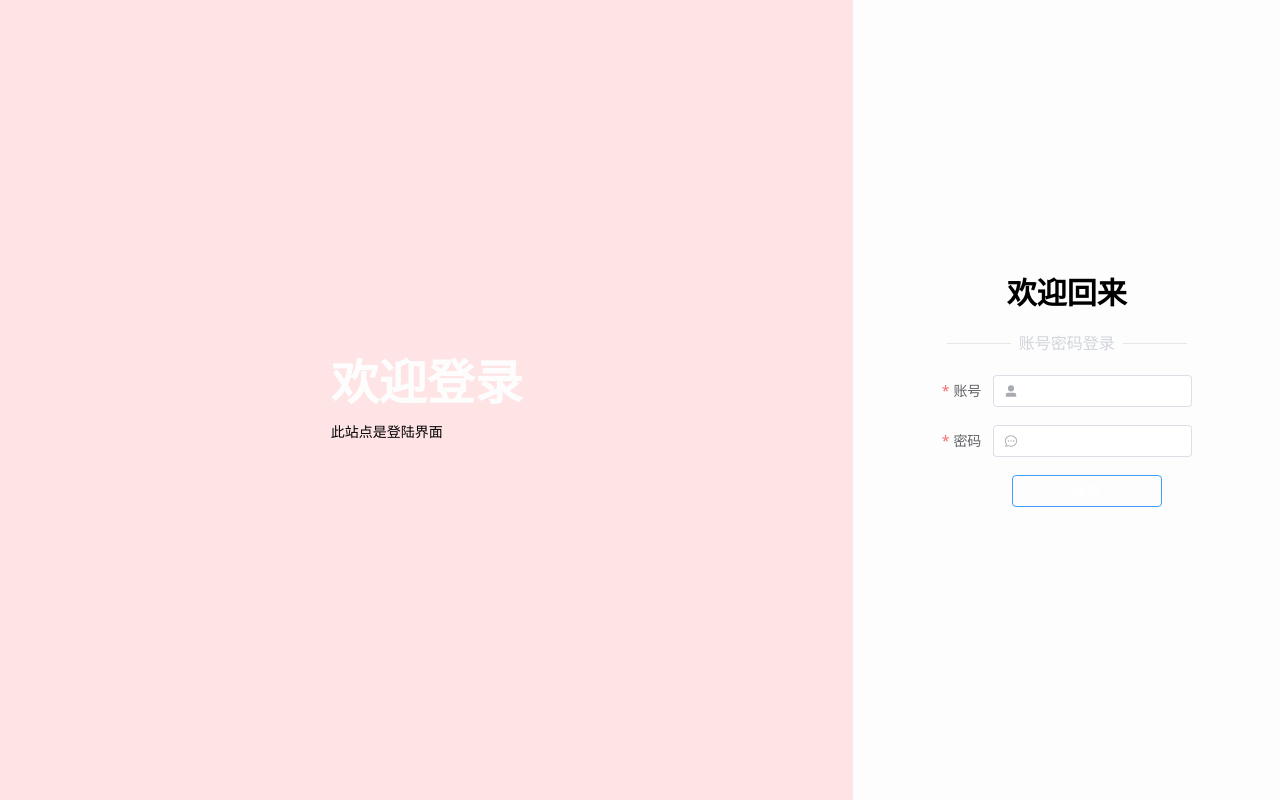
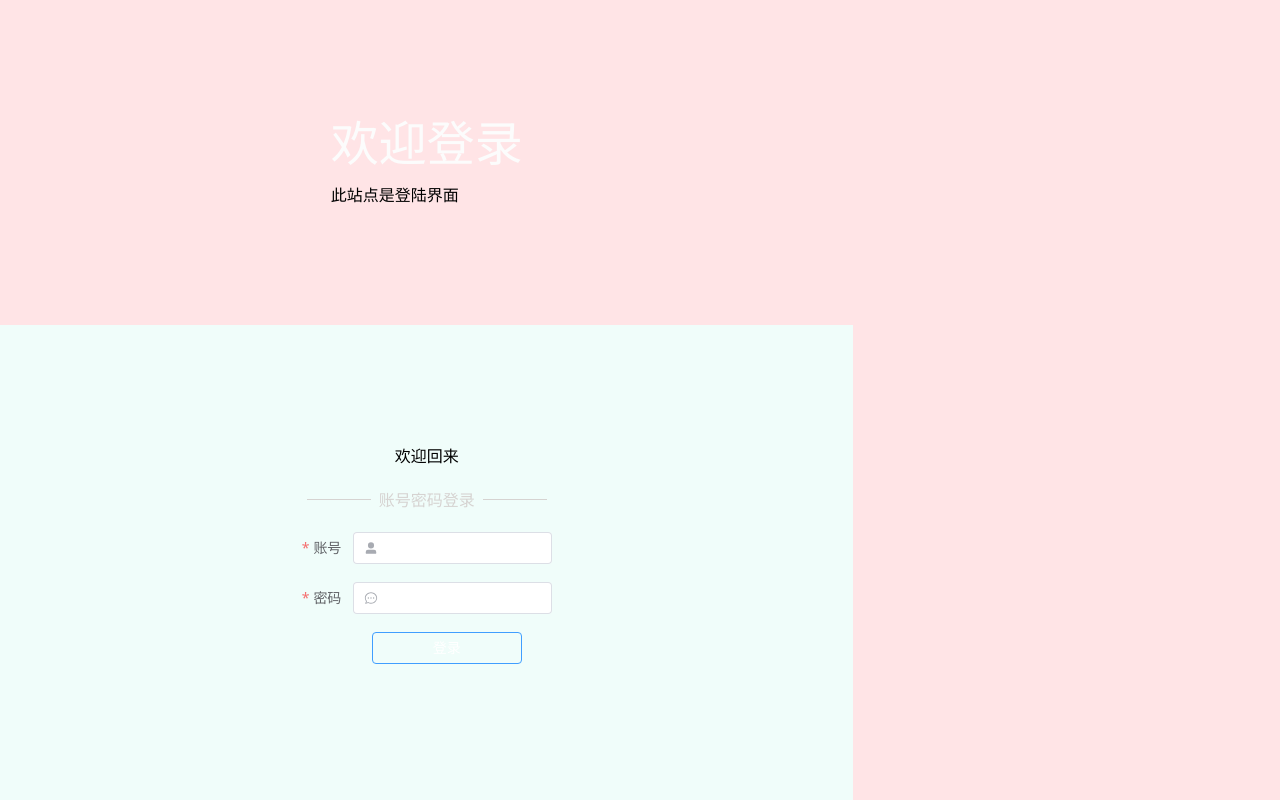
Before and after one commit to XH-COM/shop-admin, a Vue app: page /login in a window 1280 px wide. Built offline with nearby package versions, Linux system fonts and the light colour scheme.

Commit message:
Revert "头像有问题好像"
This reverts commit f0f6088ed7da18abfa1db0a127d92d6747e30b6d.

```diff
--- a/src/pages/login.vue
+++ b/src/pages/login.vue
@@ -3,28 +3,24 @@
   <!--  <title> 登陆界面</title>-->
   <!--  <h1> this is login in Page</h1>-->
   <!--  <el-row style="min-height:100vh;" class="bg-rose-100">-->
-  <el-row class="login-container">    <!-- 抽离class -->
-<!--    <el-col :lg="16" :md="12" class="flex items-center justify-center flex-col">-->
-    <el-col :lg="16" :md="12" class="left">
+  <el-row class="login-continer">    <!-- 抽离class -->
+    <el-col :lg="16" :md="12" class="flex items-center justify-center flex-col">
       <div>
         <div class="frot-bold text-5xl text-light-100 mb-4 ">欢迎登录</div>
         <div class="text-gray-400,text-4xl">此站点是登陆界面</div>
       </div>
     </el-col>
+    <!--    <el-col C class=" bg-teal-50 flex items-center justify-center flex-col ">-->
+    <el-col :lg="16" :md="12" class="left">
 
-    <!--    <el-col C class=" bg-teal-50 flex items-center justify-center flex-col ">-->
-<!--    <el-col :lg="16" :md="12" class="left">-->
-    <el-col :lg="8" :md="12" class="right">
-<!--      <h2>欢迎回来</h2>-->
-      <h2 class="title">欢迎回来</h2>
+      <h2>欢迎回来</h2>
       <!--      <div class="flex items-center justify-center my-5 text-stone-300 space-x-2">-->
-<!--      <div class="right">-->
-      <div>
+      <div class="right">
         <!--        <span class="h-[1px] w-16 bg-stone-300"></span>-->
-        <span class="line"></span>
+        <span></span>
 
         <span>账号密码登录</span>
-        <span class="line"></span>
+        <span></span>
       </div>
 
 
@@ -130,54 +126,25 @@ onBeforeUnmount(() => {
 
 </script>
 
-
-<style scoped>
-.login-container{
+<style>
+.login-continer {
   @apply min-h-screen bg-rose-100;
 }
-.login-container .left,.login-container .right{
-  @apply flex items-center justify-center;
+
+.left {
+  @apply bg-teal-50 flex items-center justify-center flex-col;
 }
-.login-container .right{
-  @apply bg-light-50 flex-col;
+
+.right {
+  @apply flex items-center justify-center my-5 text-stone-300 space-x-2;
 }
-.left>div>div:first-child{
-  @apply font-bold text-5xl text-light-50 mb-4;
+
+.right > span:first-child, .right > span:last-child {
+  @apply h-[1px] w-16 bg-stone-300;
 }
-.left>div>div:last-child{
-  @apply text-black-200 text-sm;
-}
-.right .title{
-  @apply font-bold text-3xl text-black-100;
-}
-.right>div{
-  @apply flex items-center justify-center my-5 text-gray-300 space-x-2;
-}
-.right .line{
-  @apply h-[1px] w-16 bg-gray-200;
-}
-</style>
-
-<!--<style>-->
-<!--.login-container {-->
-<!--  @apply min-h-screen bg-rose-100;-->
-<!--}-->
-
-<!--.left {-->
-<!--  @apply bg-teal-50 flex items-center justify-center flex-col;-->
-<!--}-->
-
-<!--.right {-->
-<!--  @apply flex items-center justify-center my-5 text-stone-300 space-x-2;-->
-<!--}-->
-
-<!--.right > span:first-child, .right > span:last-child {-->
-<!--  @apply h-[1px] w-16 bg-stone-300;-->
-<!--}-->
 
 
-
-<!--</style>-->
+</style>
 
 <!--//.btn{-->
 <!--//  display: block;-->
```
